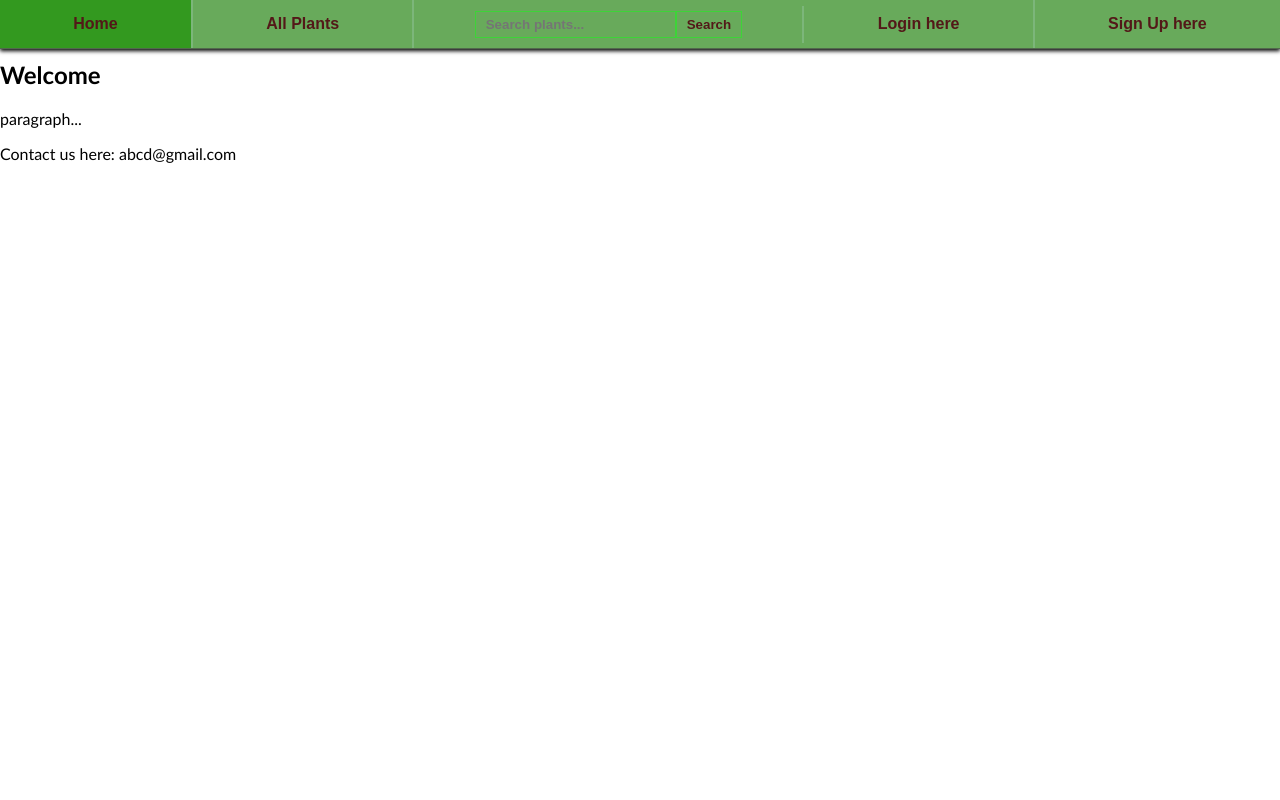
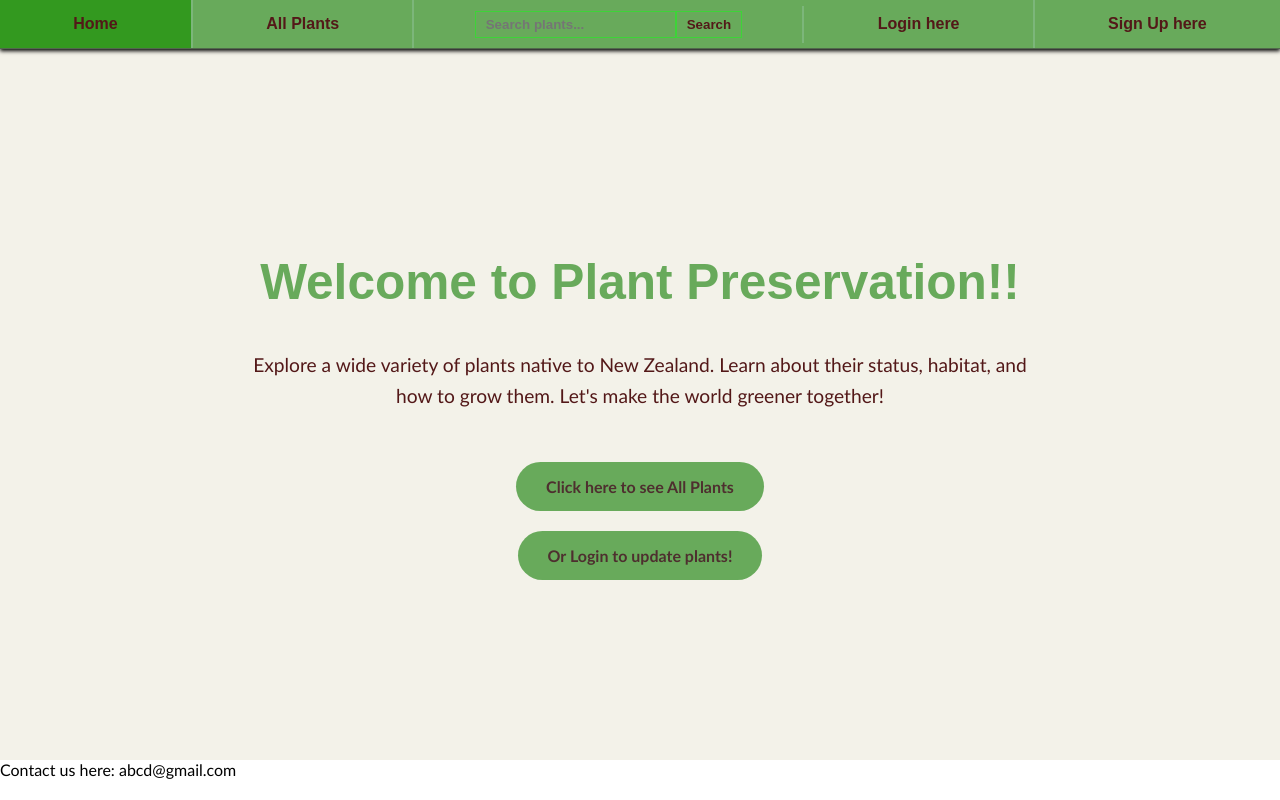
Before and after one commit to akhilasharma17/plant, a Flask app: page / in a window 1280 px wide. Run offline with Flask 3, Linux system fonts and the light colour scheme.

Commit message:
added style for home page

```diff
--- a/static/style.css
+++ b/static/style.css
@@ -6,7 +6,6 @@ body {
 	margin: 0;
 	padding-top: 40px;
 }
-
 
 h1 {
 	font-family: "Comfortaa", "Calibri", monospace;
@@ -83,6 +82,49 @@ li a:hover {
 }
 
 .nav input[type="submit"]:hover {
+    background-color: rgb(51, 153, 31);
+}
+
+
+/*style for home page*/
+.home-page {
+    display: flex;
+    flex-direction: column;
+    justify-content: center;
+    align-items: center;
+    min-height: 80vh;
+    text-align: center;
+    background-color: rgb(243, 242, 233);
+    padding: 40px 20px;
+}
+
+.home-page h1 {
+    font-size: 3.1em;
+    font-family: "Comfortaa", sans-serif;
+    color: rgb(104, 170, 91);
+    margin-bottom: 20px;
+}
+
+.home-page p {
+    font-size: 1.2em;
+    color: rgb(83, 24, 24);
+    margin-bottom: 30px;
+    max-width: 800px;
+    line-height: 1.6;
+}
+
+.home-page a {
+    display: inline-block;
+    padding: 15px 30px;
+    background-color: rgb(104, 170, 91);
+    color: rgb(78, 47, 47);
+    text-decoration: none;
+    border-radius: 30px;
+    font-weight: bold;
+    margin-top: 20px;
+}
+
+.home-page a:hover {
     background-color: rgb(51, 153, 31);
 }
 
--- a/templates/home.html
+++ b/templates/home.html
@@ -1,7 +1,11 @@
 <!--home page with jinja-->
 {%extends "layout.html"%}
 {%block content%}
-    <h2>Welcome</h2>
-    <p>paragraph...</p>
-    <!--image-->
+<div class="home-page">
+    <h1>Welcome to Plant Preservation!!</h1>
+    <p>Explore a wide variety of plants native to New Zealand.
+        Learn about their status, habitat, and how to grow them.
+        Let's make the world greener together!</p>
+    <a href="/all_plant">Click here to see All Plants</a>
+    <a href="/login">Or Login to update plants!</a>
 {%endblock%}
```
